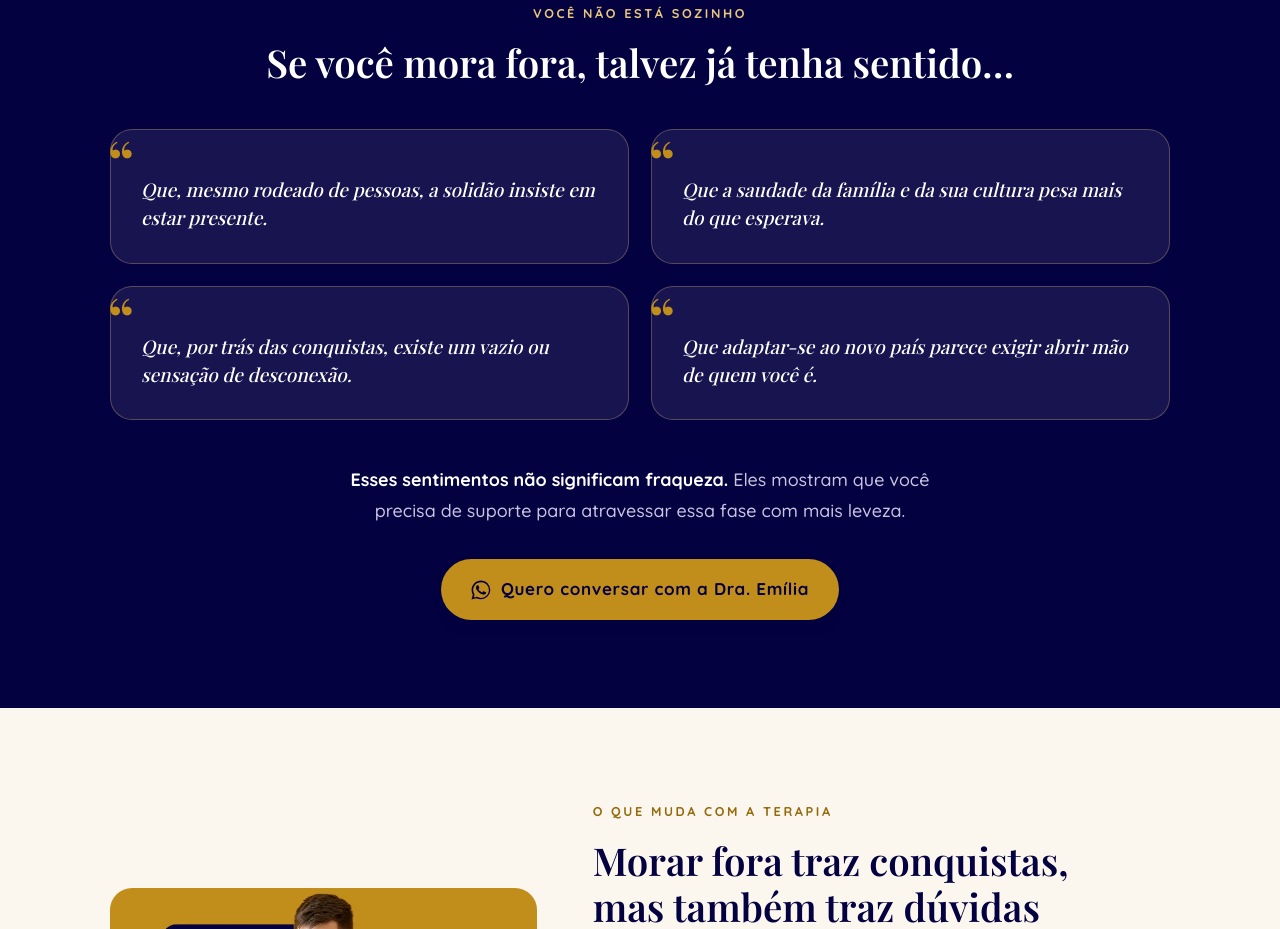
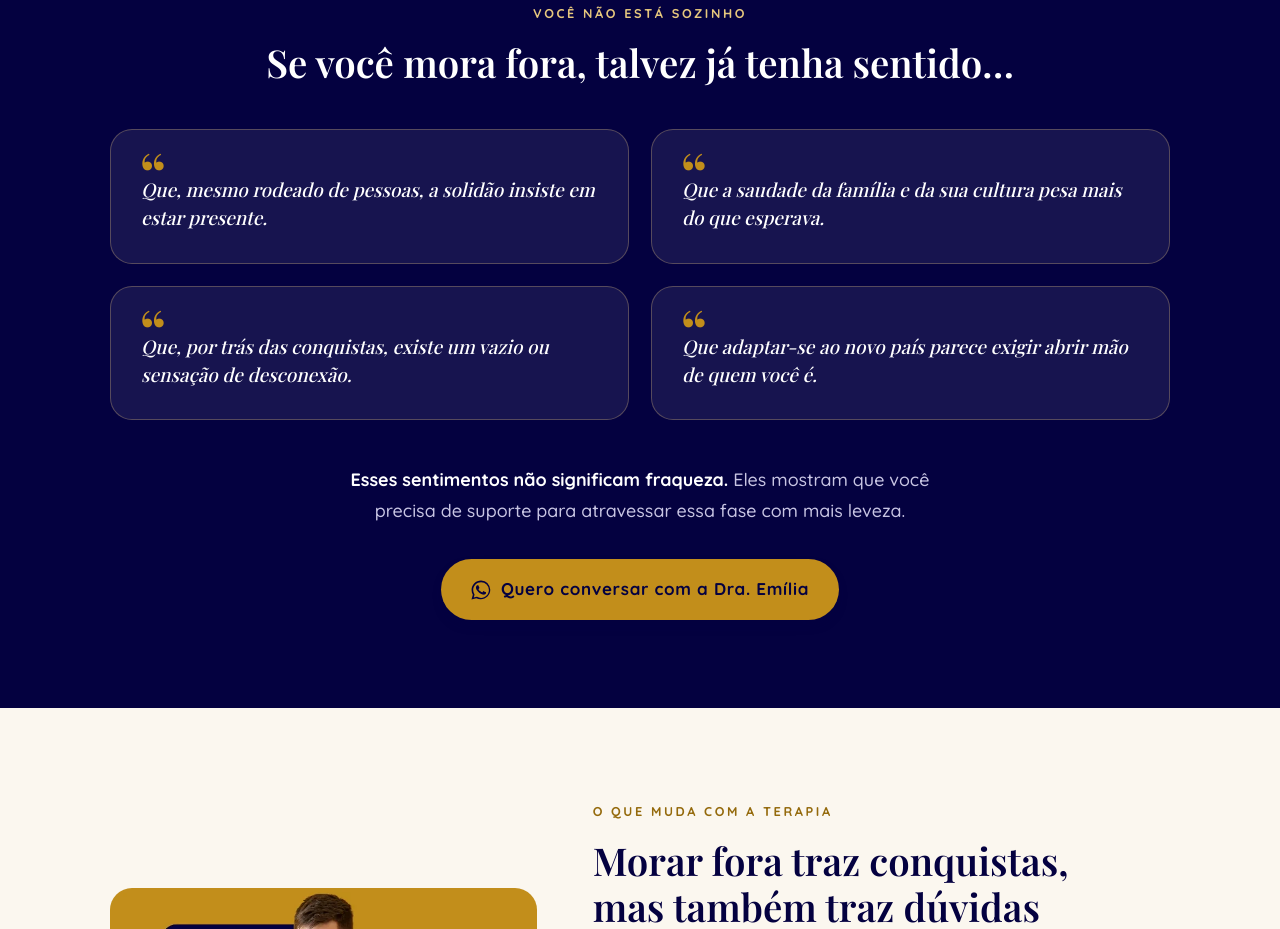
Before and after one commit to brunotropolis/emiliadias-site, a plain HTML site: page expatriados/index.html in a window 1280 px wide. Shown: the part 855-1784 px from the top of the page. Drawn offline with nearby package versions, Linux system fonts and the light colour scheme; a web font is replaced by a local one.

Commit message:
aspas dentro do card
Co-Authored-By: Claude Opus 5.5 <noreply@anthropic.com>

```diff
--- a/style.css
+++ b/style.css
@@ -60,7 +60,7 @@ section{padding:88px 0}
 .card{background:#fff;border-radius:var(--radius);padding:30px;box-shadow:0 1px 0 rgba(4,1,64,.04),0 18px 40px -26px rgba(4,1,64,.35)}
 .dark .card{background:rgba(255,255,255,.08);box-shadow:none;border:1px solid rgba(230,199,125,.3);color:#fff}
 .quote{font-family:var(--serif);font-size:1.18rem;font-style:italic;line-height:1.5;position:relative;padding-top:46px}
-.quote::before{content:"\201C";position:absolute;top:-16px;left:-4px;font-size:4rem;color:var(--gold);font-style:normal}
+.quote::before{content:"\201C";position:absolute;top:-4px;left:28px;font-size:4rem;color:var(--gold);font-style:normal}
 
 .checks{list-style:none;display:grid;gap:14px}
 .checks li{display:flex;gap:14px;align-items:flex-start}
```
